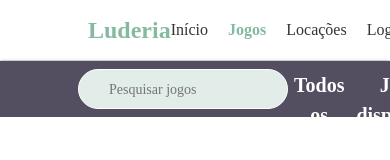
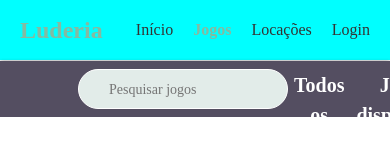
Before and after one commit to dayanecol/Luderia-frontend, a Next.js app: page /games in a window 390 px wide. Shown: the top 160 px of the page. Built offline with nearby package versions, Linux system fonts and the light colour scheme; no server answers; a web font is replaced by a local one.

Commit message:
feat: added responsive design to header

```diff
--- a/src/styles/components/Header.module.css
+++ b/src/styles/components/Header.module.css
@@ -56,3 +56,20 @@
   color: #85baa1;
   font-weight: bold;
 }
+
+/* applies to medium devices (tablets, less than 992px) */
+@media (min-width: 768px) and (max-width: 1199.98px) {
+  .container {
+    background-color: red;
+  }
+}
+/* applies to small devices (landscape phones, less than 768px) */
+@media (max-width: 767.98px) {
+  .container {
+    background-color: aqua;
+  }
+  .nav {
+    width: 100vw;
+    margin: 0 10px;
+  }
+}
```
